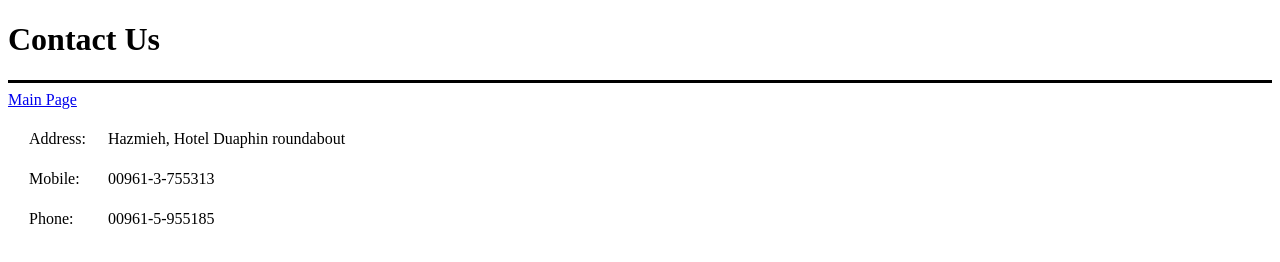
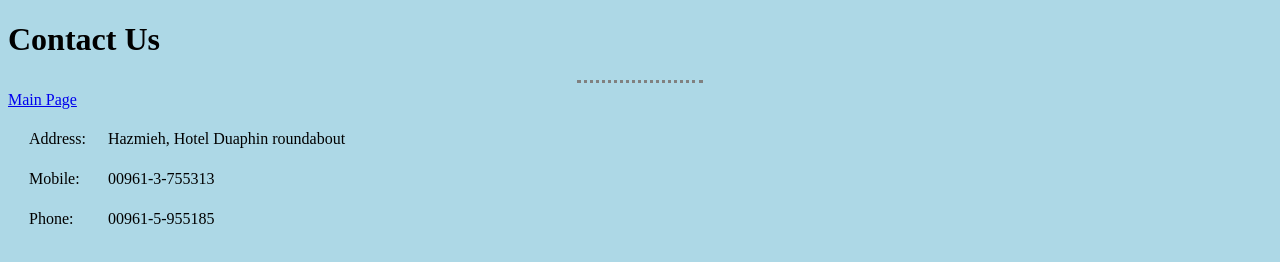
Before and after one commit to samerrahaluser/cv, a plain HTML site: page aboutus.html in a window 1280 px wide. Drawn offline with Linux system fonts and the light colour scheme.

Commit message:
Updated CSS to external file

```diff
--- a/aboutus.html
+++ b/aboutus.html
@@ -4,11 +4,12 @@
 <head>
   <meta charset="utf-8">
   <title></title>
+    <link rel="stylesheet" href="css/styles.css">
 </head>
 
 <body>
   <h1>Contact Us</h1>
-  <hr size="3" color="Black">
+  <hr>
   <a href="index.html">Main Page</a>
   <table cellspacing ="20">
     <tr>
--- /dev/null
+++ b/css/styles.css
@@ -0,0 +1,12 @@
+
+    body {
+      background-color: lightblue;
+    }
+
+    hr {
+      width: 10%;
+      border-style: dotted none none;
+      border-color: grey;
+      border-width: medium;
+      height: 0px;
+    }
```
Also changed, not shown: contactus.html (+2 -1 lines), experience.html (+2 -1 lines), file.html (+2 -1 lines), hobbies.html (+2 -1 lines), index.html (+1 -15 lines).
